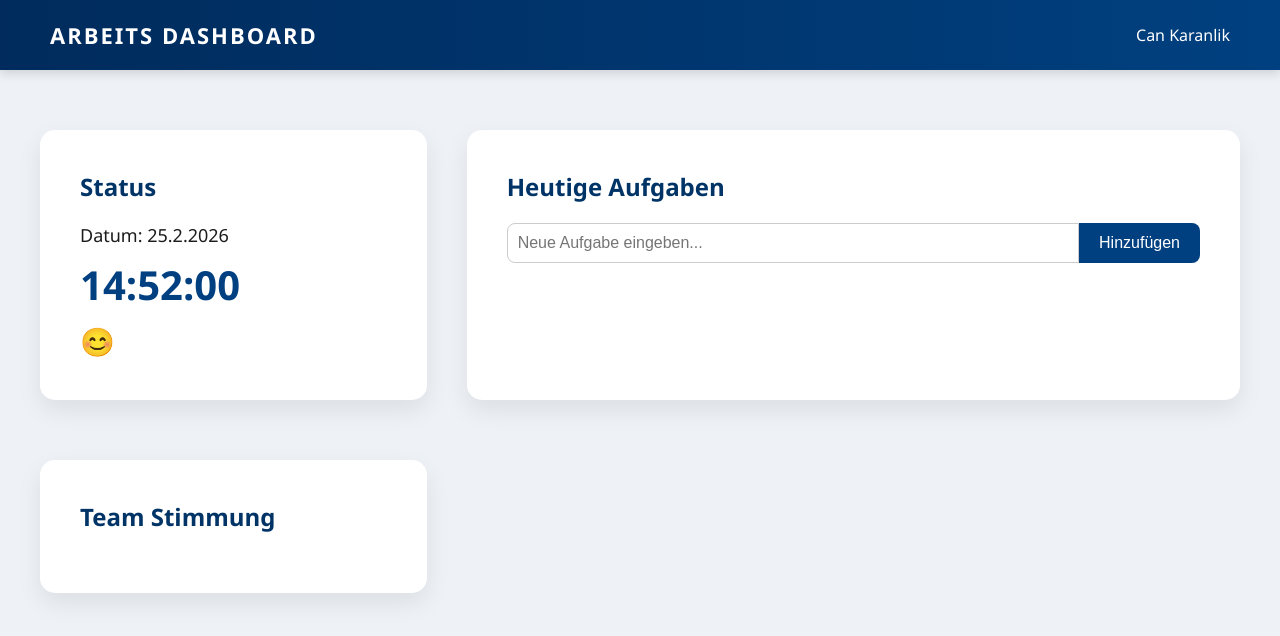
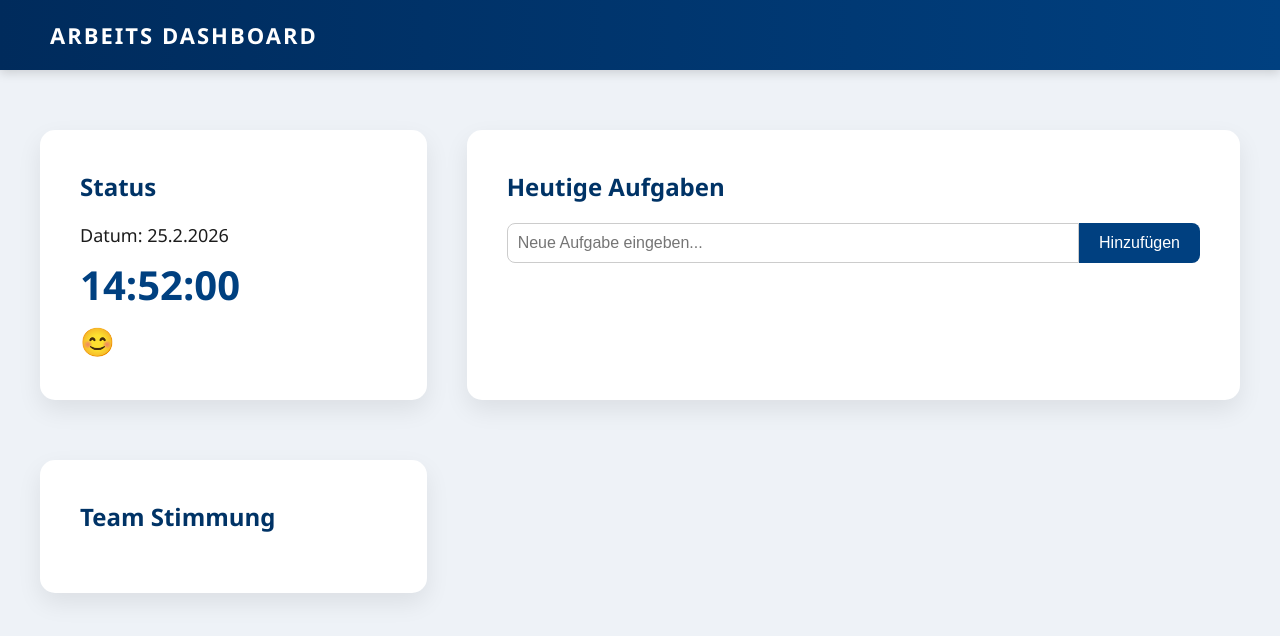
Before and after one commit to Can290107/arbeits-dashboard, a website: page public/index.html in a window 1280 px wide. Drawn offline with Linux system fonts and the light colour scheme; no server answers.

Commit message:
Name oben Rechts geändert

```diff
--- a/public/index.html
+++ b/public/index.html
@@ -10,9 +10,6 @@
 
 <header class="topbar">
     <div class="brand">ARBEITS DASHBOARD</div>
-    <div class="user-info">
-        <span>Can Karanlik</span>
-    </div>
 </header>
 
 <main class="dashboard">
--- a/public/style.css
+++ b/public/style.css
@@ -21,10 +21,6 @@
     font-size: 22px;
     font-weight: 600;
     letter-spacing: 2px;
-}
-
-.user-info {
-    font-size: 16px;
 }
 
 /* DASHBOARD */
```
